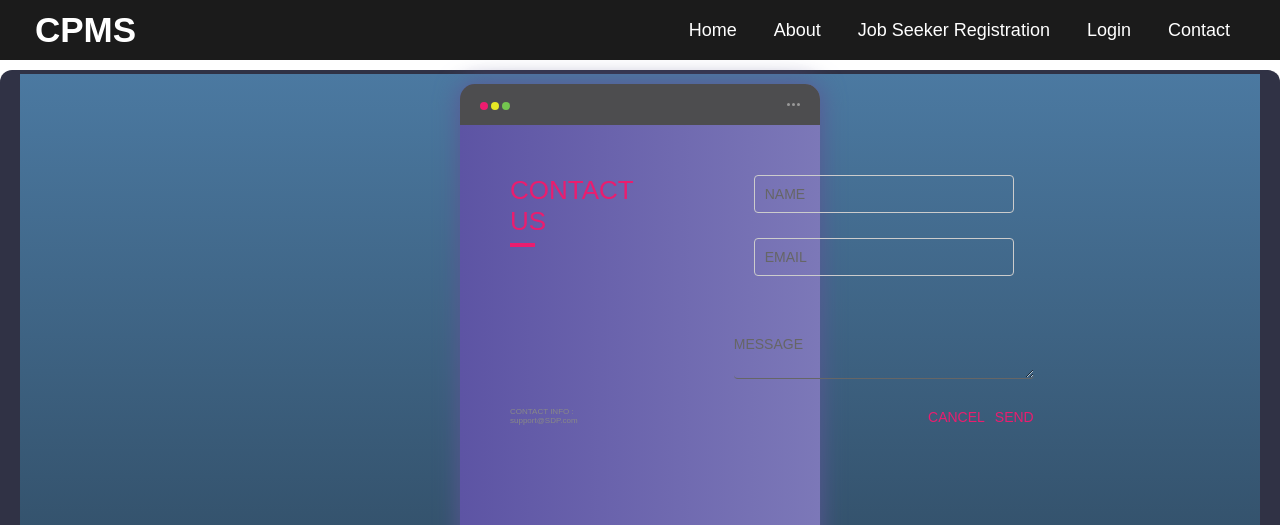
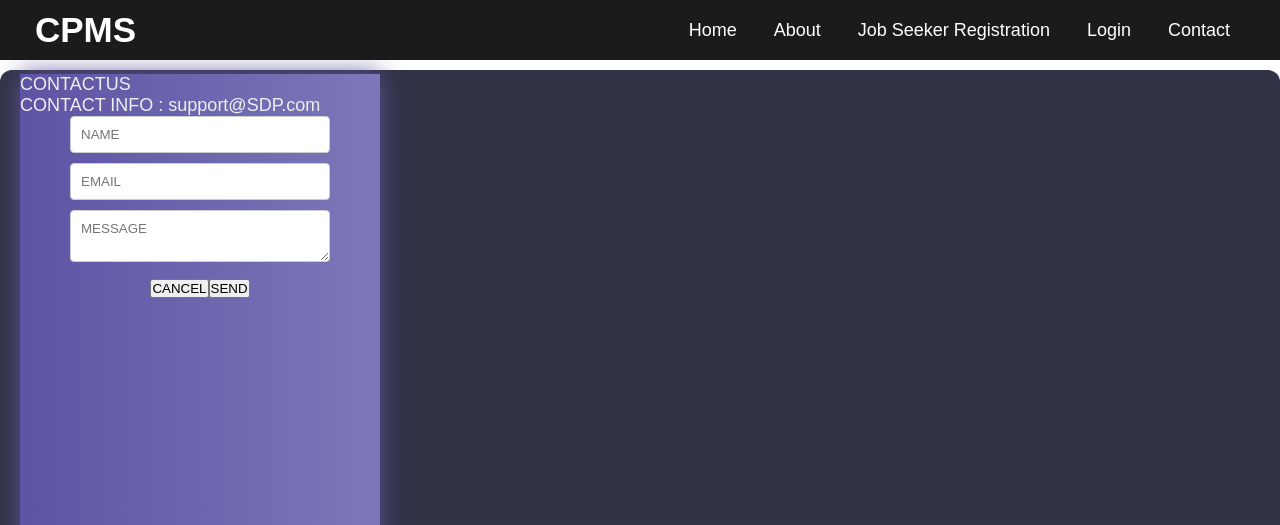
Before and after one commit to saiganesh1745/FrontEndSDP, a React (Create React App) app: page /contact in a window 1280 px wide. Shown: the top 525 px of the page. Built offline with nearby package versions, Linux system fonts and the light colour scheme.

Commit message:
Update not.css

```diff
--- a/src/main/not.css
+++ b/src/main/not.css
@@ -110,225 +110,3 @@ svg
     transform: scaleY(0)
   4%
     transform: scaleY(1)
-
-
-* {
-  box-sizing: border-box;
-  margin: 0;
-  padding: 0;
-}
-
-.bodyc {
-  font-family: 'Poppins', sans-serif;
-  display: flex;
-  justify-content: center;
-  align-items: center;
-  height: 100vh;
-  background-color: #f5f5f5;
-}
-
-.backgroundc {
-  display: flex;
-  flex-direction: column;
-  align-items: center;
-  justify-content: center;
-  width: 100%;
-  height: 100%;
-  background-color: #4b79a1;
-  background-image: linear-gradient(to top, #283e51, #4b79a1);
-}
-
-.containerc {
-  flex: 0 1 700px;
-  margin: auto;
-  padding: 10px;
-}
-
-.screen {
-  position: relative;
-  background: #3e3e3e;
-  border-radius: 15px;
-}
-
-.screen:after {
-  content: '';
-  display: block;
-  position: absolute;
-  top: 0;
-  left: 20px;
-  right: 20px;
-  bottom: 0;
-  border-radius: 15px;
-  box-shadow: 0 20px 40px rgba(0, 0, 0, .4);
-  z-index: -1;
-}
-
-.screen-header {
-  display: flex;
-  align-items: center;
-  padding: 10px 20px;
-  background: #4d4d4f;
-  border-top-left-radius: 15px;
-  border-top-right-radius: 15px;
-}
-
-.screen-header-left {
-  margin-right: auto;
-}
-
-.screen-header-button {
-  display: inline-block;
-  width: 8px;
-  height: 8px;
-  margin-right: 3px;
-  border-radius: 8px;
-  background: white;
-}
-
-.screen-header-button.close {
-  background: #ed1c6f;
-}
-
-.screen-header-button.maximize {
-  background: #e8e925;
-}
-
-.screen-header-button.minimize {
-  background: #74c54f;
-}
-
-.screen-header-right {
-  display: flex;
-}
-
-.screen-header-ellipsis {
-  width: 3px;
-  height: 3px;
-  margin-left: 2px;
-  border-radius: 8px;
-  background: #999;
-}
-
-.screen-body {
-  display: flex;
-}
-
-.screen-body-item {
-  flex: 1;
-  padding: 50px;
-}
-
-.screen-body-item.left {
-  display: flex;
-  flex-direction: column;
-}
-
-.app-title {
-  display: flex;
-  flex-direction: column;
-  position: relative;
-  color: #ea1d6f;
-  font-size: 26px;
-}
-
-.app-title:after {
-  content: '';
-  display: block;
-  position: absolute;
-  left: 0;
-  bottom: -10px;
-  width: 25px;
-  height: 4px;
-  background: #ea1d6f;
-}
-
-.app-contact {
-  margin-top: auto;
-  font-size: 8px;
-  color: #888;
-}
-
-.app-form-group {
-  margin-bottom: 15px;
-}
-
-.app-form-group.message {
-  margin-top: 40px;
-}
-
-.app-form-group.buttons {
-  margin-bottom: 0;
-  text-align: right;
-}
-
-.app-form-control {
-  width: 100%;
-  padding: 10px 0;
-  background: none;
-  border: none;
-  border-bottom: 1px solid #666;
-  color: #ddd;
-  font-size: 14px;
-  text-transform: uppercase;
-  outline: none;
-  transition: border-color .2s;
-}
-
-.app-form-control::placeholder {
-  color: #666;
-}
-
-.app-form-control:focus {
-  border-bottom-color: #ddd;
-}
-
-.buttons {
-  display: flex;
-  justify-content: flex-end;
-}
-
-.app-form-button {
-  background: none;
-  border: none;
-  color: #ea1d6f;
-  font-size: 14px;
-  cursor: pointer;
-  outline: none;
-  margin-left: 10px;
-}
-
-.app-form-button:hover {
-  color: #b9134f;
-}
-
-@media screen and (max-width: 520px) {
-  .screen-body {
-    flex-direction: column;
-  }
-
-  .screen-body-item.left {
-    margin-bottom: 30px;
-  }
-
-  .app-title {
-    flex-direction: row;
-  }
-
-  .app-title span {
-    margin-right: 12px;
-  }
-
-  .app-title:after {
-    display: none;
-  }
-}
-
-@media screen and (max-width: 600px) {
-  .screen-body {
-    padding: 40px;
-  }
-
-  .screen-body-item {
-    padding: 0;
-  }
-}
```
